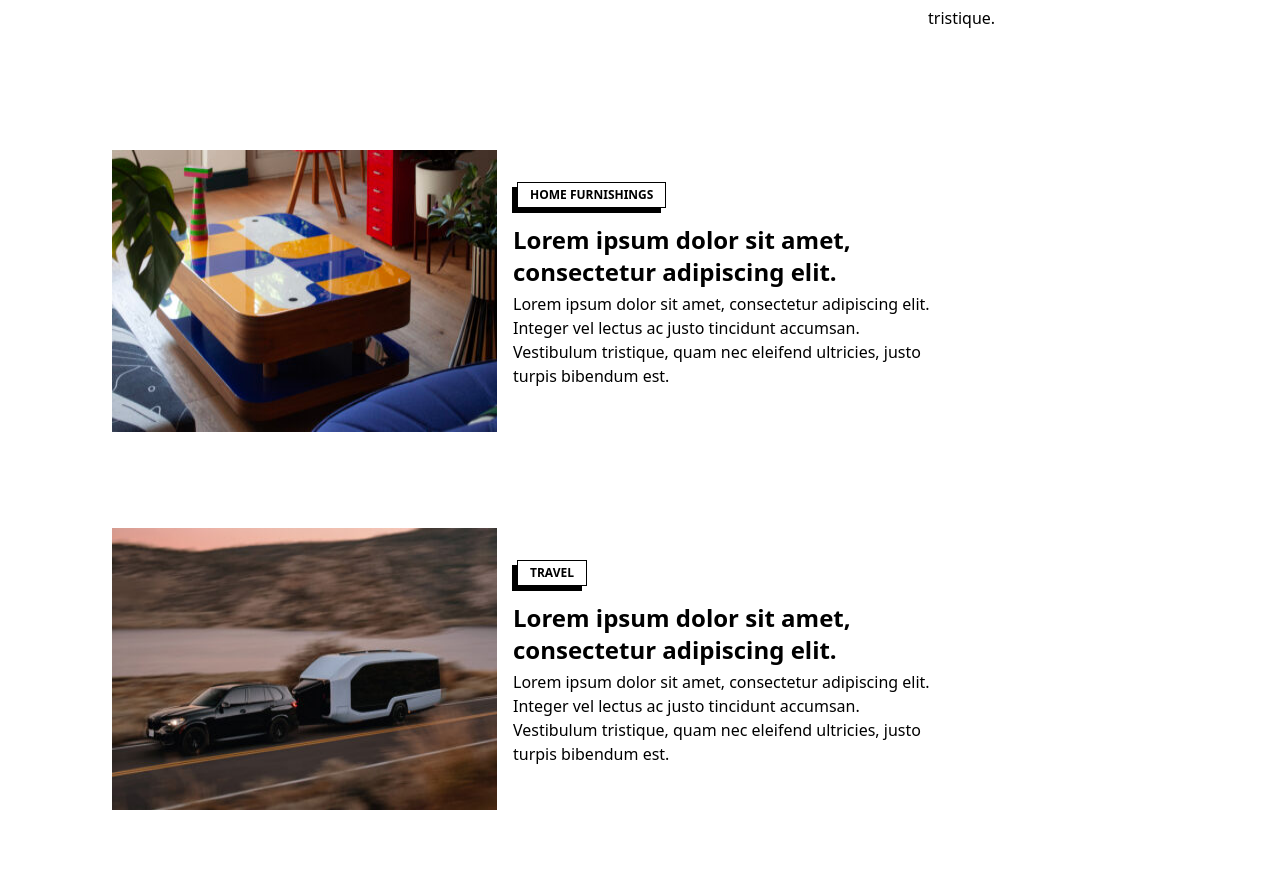
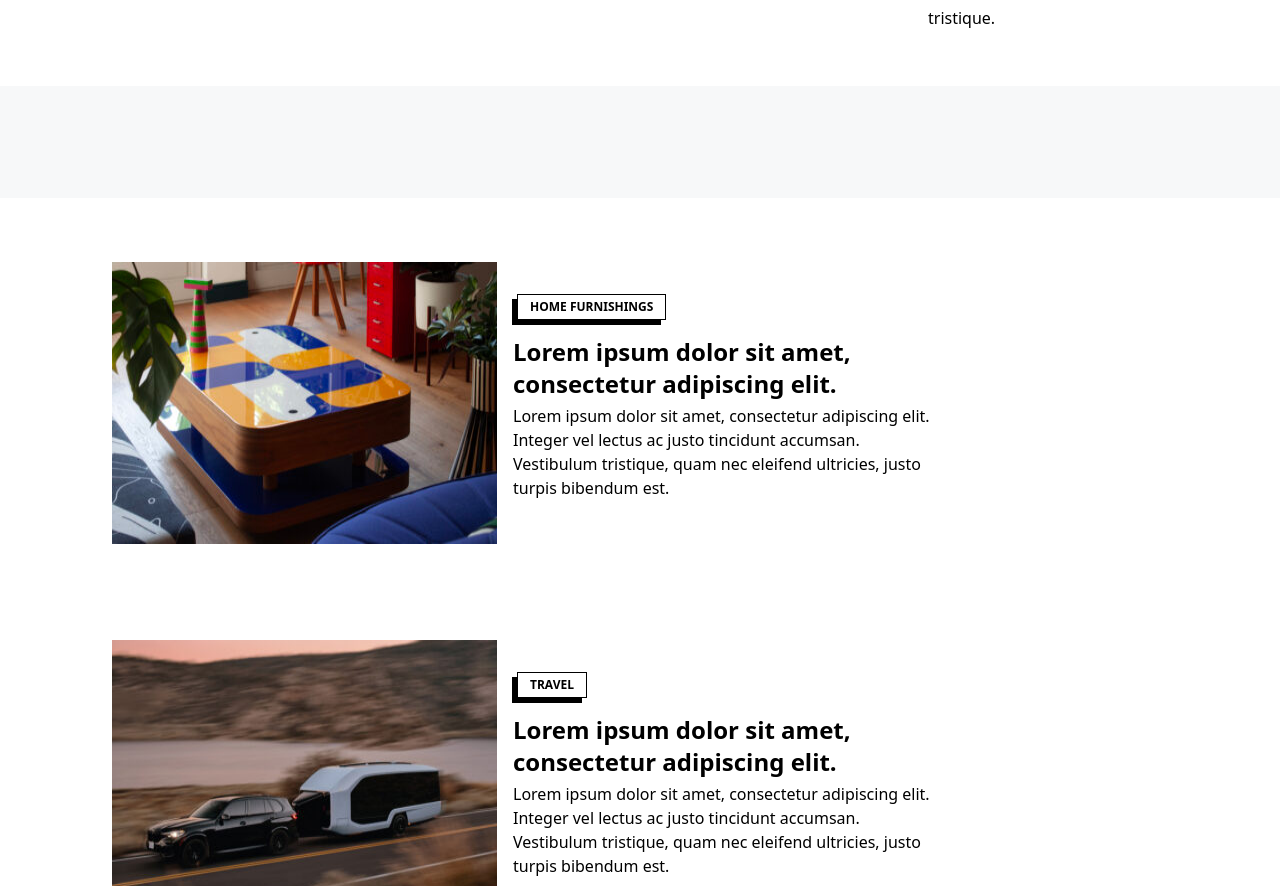
Before and after one commit to Mikwuegbu/designMilk, a website: page dist/index.html in a window 1280 px wide. Shown: the part 1172-2058 px from the top of the page. Drawn offline with Linux system fonts and the light colour scheme.

```diff
--- a/dist/index.html
+++ b/dist/index.html
@@ -198,7 +198,7 @@
 
 			<!-- empty gray box to seperate the sections -->
 			<div
-				class="bg-gray-200 bg-opacity-30 h-28 w-full hidden lg:visible"
+				class="bg-gray-200 bg-opacity-30 h-0 lg:h-28 w-full invisible lg:visible"
 			></div>
 
 			<!-- section 2 of the Page -->
```
Also changed, not shown: dist/output.css.
